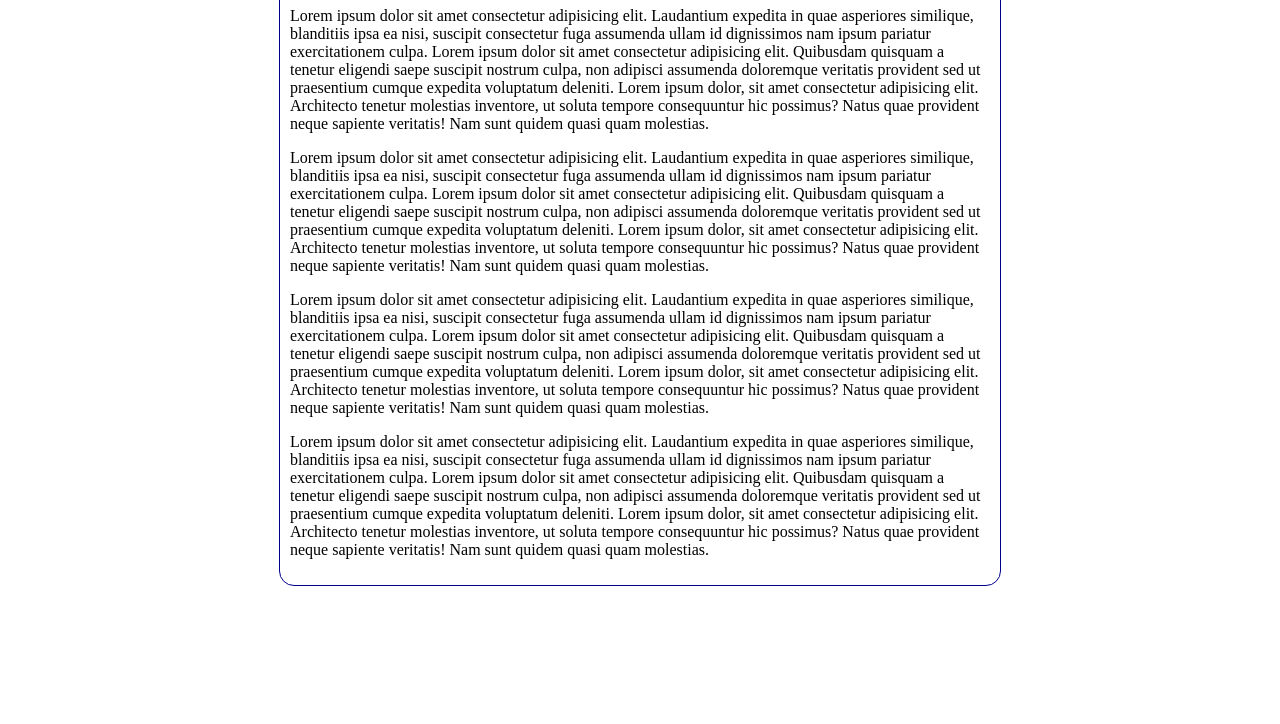
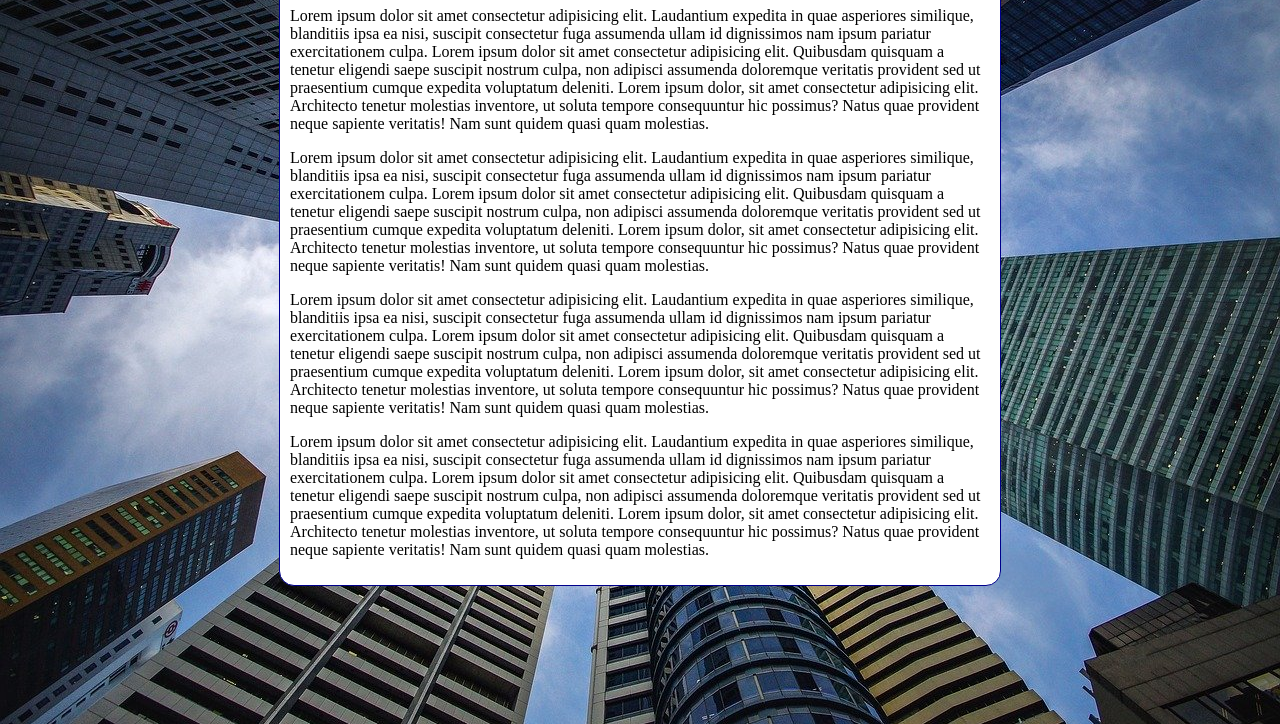
Before and after one commit to victor7z/html-css, a plain HTML site: page exercicios/ex022/fundo006.html in a window 1280 px wide. Shown: the part 92-816 px from the top of the page. Drawn offline with Linux system fonts and the light colour scheme.

Commit message:
shorthand-background

```diff
--- a/exercicios/ex022/fundo006.html
+++ b/exercicios/ex022/fundo006.html
@@ -11,7 +11,7 @@
             /* Shorthand - background
             color > image > position > repet > [size] > attatachment */
 
-            background: black url("imagens/wallpaper002.jpg") center center no-repeat cover fixed;
+            background: black url("imagens/wallpaper002.jpg") center center no-repeat fixed;
             background-size: cover;
         }
         main {
```
